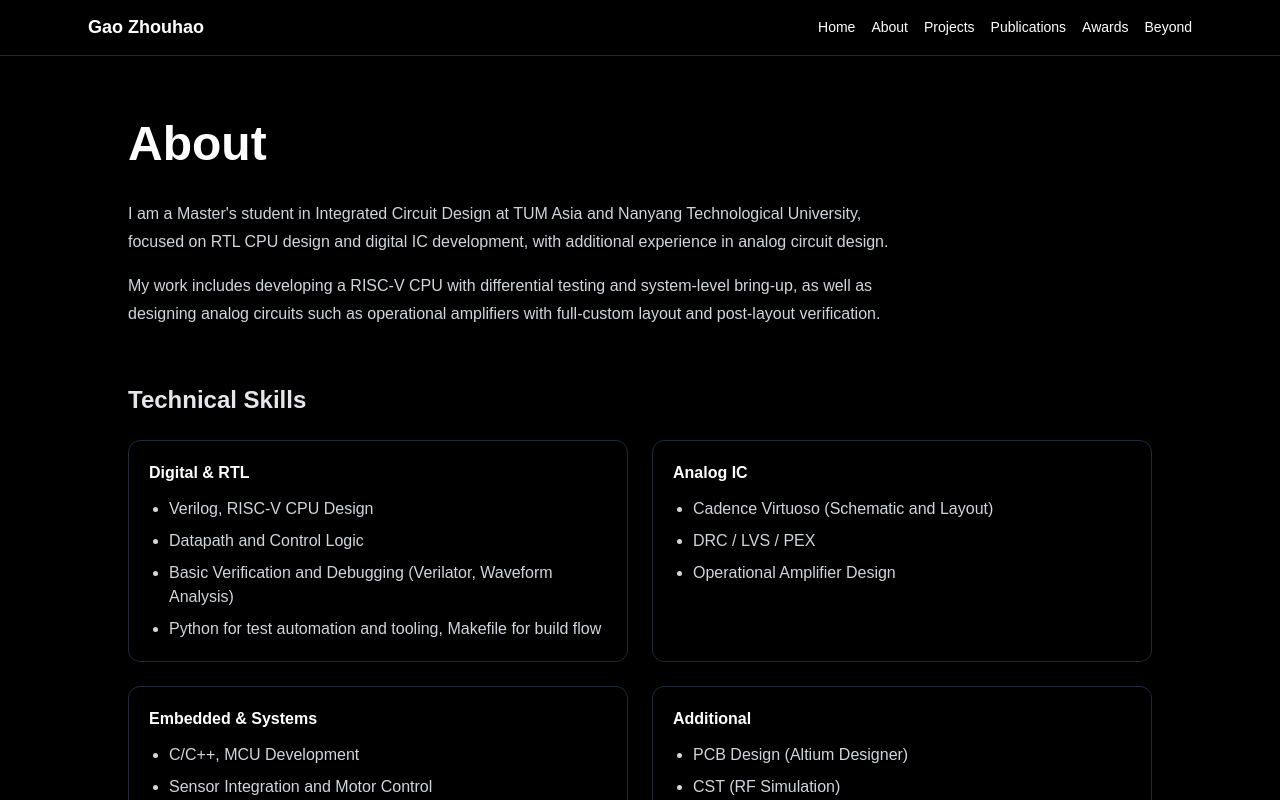
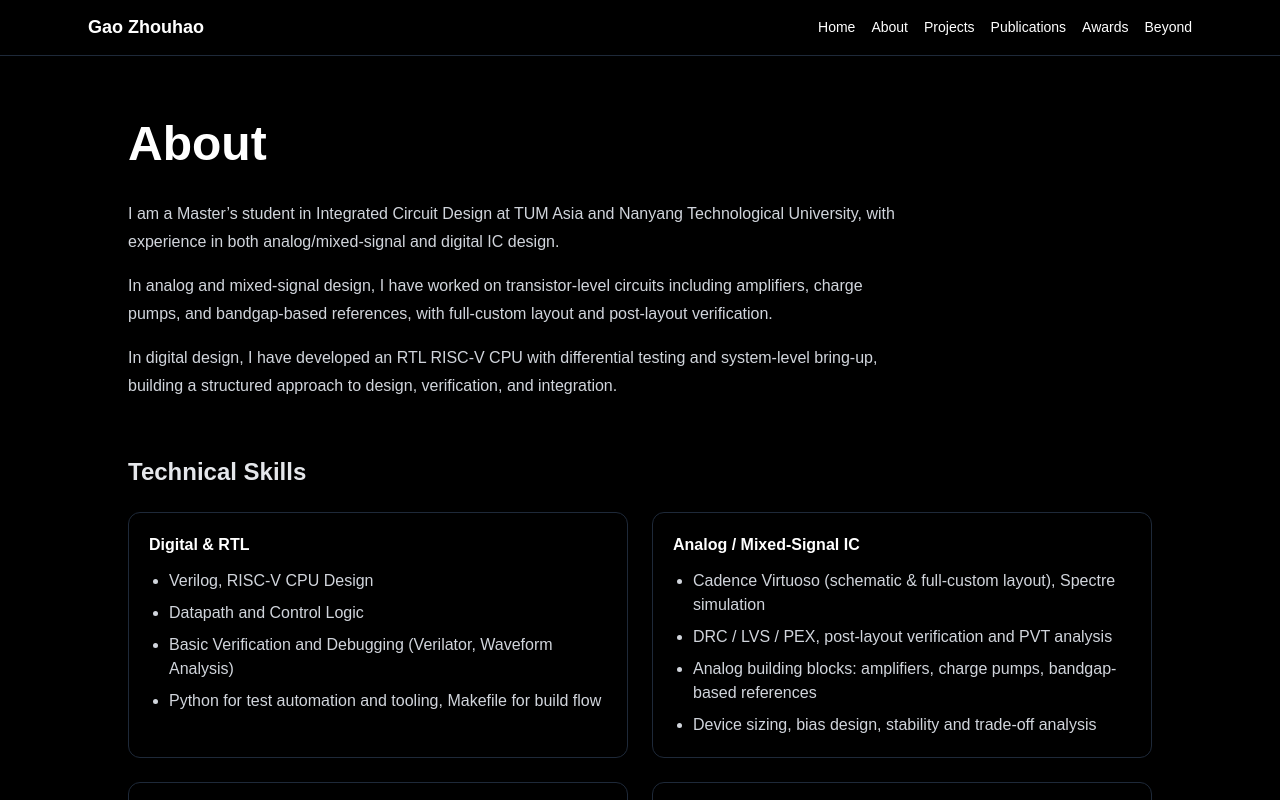
Before and after one commit to gaozhouhao/my-website, a Next.js app: page /about in a window 1280 px wide. Shown: the top 800 px of the page. Built offline with nearby package versions, Linux system fonts and the light colour scheme.

Commit message:
modify 'about' module

```diff
--- a/app/about/page.tsx
+++ b/app/about/page.tsx
@@ -5,18 +5,22 @@ export default function AboutPage() {
         <h1 className="text-3xl font-bold sm:text-4xl md:text-5xl">About</h1>
 
         <section className="mt-8 max-w-3xl text-sm leading-7 text-gray-300 sm:text-base">
-          <p>
-            I am a Master&apos;s student in Integrated Circuit Design at TUM Asia
-            and Nanyang Technological University, focused on RTL CPU design and
-            digital IC development, with additional experience in analog circuit
-            design.
+            <p>
+            I am a Master’s student in Integrated Circuit Design at TUM Asia and
+            Nanyang Technological University, with experience in both analog/mixed-signal
+            and digital IC design.
           </p>
 
           <p className="mt-4">
-            My work includes developing a RISC-V CPU with differential testing
-            and system-level bring-up, as well as designing analog circuits such
-            as operational amplifiers with full-custom layout and post-layout
-            verification.
+            In analog and mixed-signal design, I have worked on transistor-level circuits
+            including amplifiers, charge pumps, and bandgap-based references, with
+            full-custom layout and post-layout verification.
+          </p>
+
+          <p className="mt-4">
+            In digital design, I have developed an RTL RISC-V CPU with differential
+            testing and system-level bring-up, building a structured approach to
+            design, verification, and integration.
           </p>
         </section>
 
@@ -37,11 +41,12 @@ export default function AboutPage() {
             </div>
 
             <div className="rounded-xl border border-gray-800 p-5">
-              <h3 className="font-semibold text-white">Analog IC</h3>
+              <h3 className="font-semibold text-white">Analog / Mixed-Signal IC</h3>
               <ul className="mt-3 list-disc space-y-2 pl-5 text-sm text-gray-300 sm:text-base">
-                <li>Cadence Virtuoso (Schematic and Layout)</li>
-                <li>DRC / LVS / PEX</li>
-                <li>Operational Amplifier Design</li>
+                <li>Cadence Virtuoso (schematic & full-custom layout), Spectre simulation</li>
+                <li>DRC / LVS / PEX, post-layout verification and PVT analysis</li>
+                <li>Analog building blocks: amplifiers, charge pumps, bandgap-based references</li>
+                <li>Device sizing, bias design, stability and trade-off analysis</li>
               </ul>
             </div>
 
```
